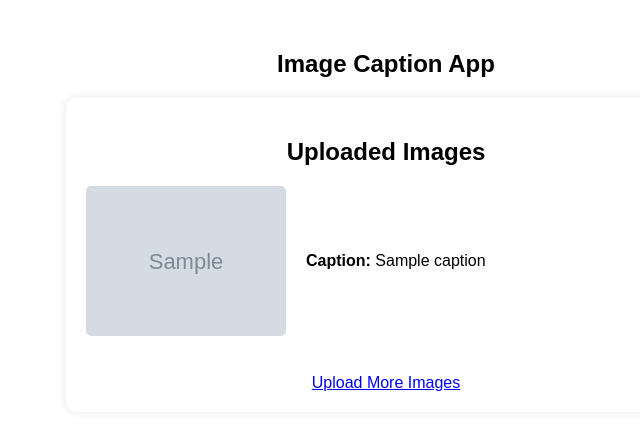
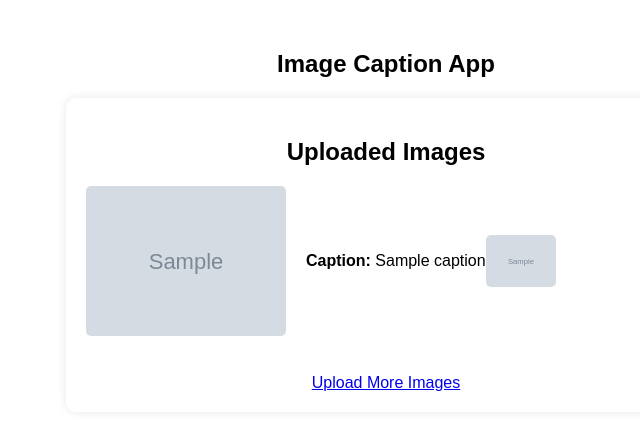
Before and after one commit to HoxtonR/assignment2, a Flask app: template template/gallery.html in a window 1280 px wide. Shown: the top 430 px of the page, without its empty margins (254-894 px from the left). Run offline with Flask 3, Linux system fonts and the light colour scheme; the template is opened without the code that fills it: most values are stand-ins (such as "Sample title", 1, 10 or a date in 2020); grey boxes marked "Sample" are stand-in pictures.

Commit message:
Update gallery.html

```diff
--- a/template/gallery.html
+++ b/template/gallery.html
@@ -13,6 +13,7 @@
                 <div class="image-container" style="display: flex; align-items: center; margin-bottom: 20px;">
                     <img src="{{ image.url }}" alt="Uploaded Image" style="max-width: 200px; border-radius: 5px; margin-right: 20px;">
                     <p><strong>Caption:</strong> {{ image.caption }}</p>
+                    <img src="{{ image.url }}" alt="Uploaded Image" style="max-width: 70px; border-radius: 5px; margin-right: 20px;">
                 </div>
             {% endfor %}
         </div>
```
